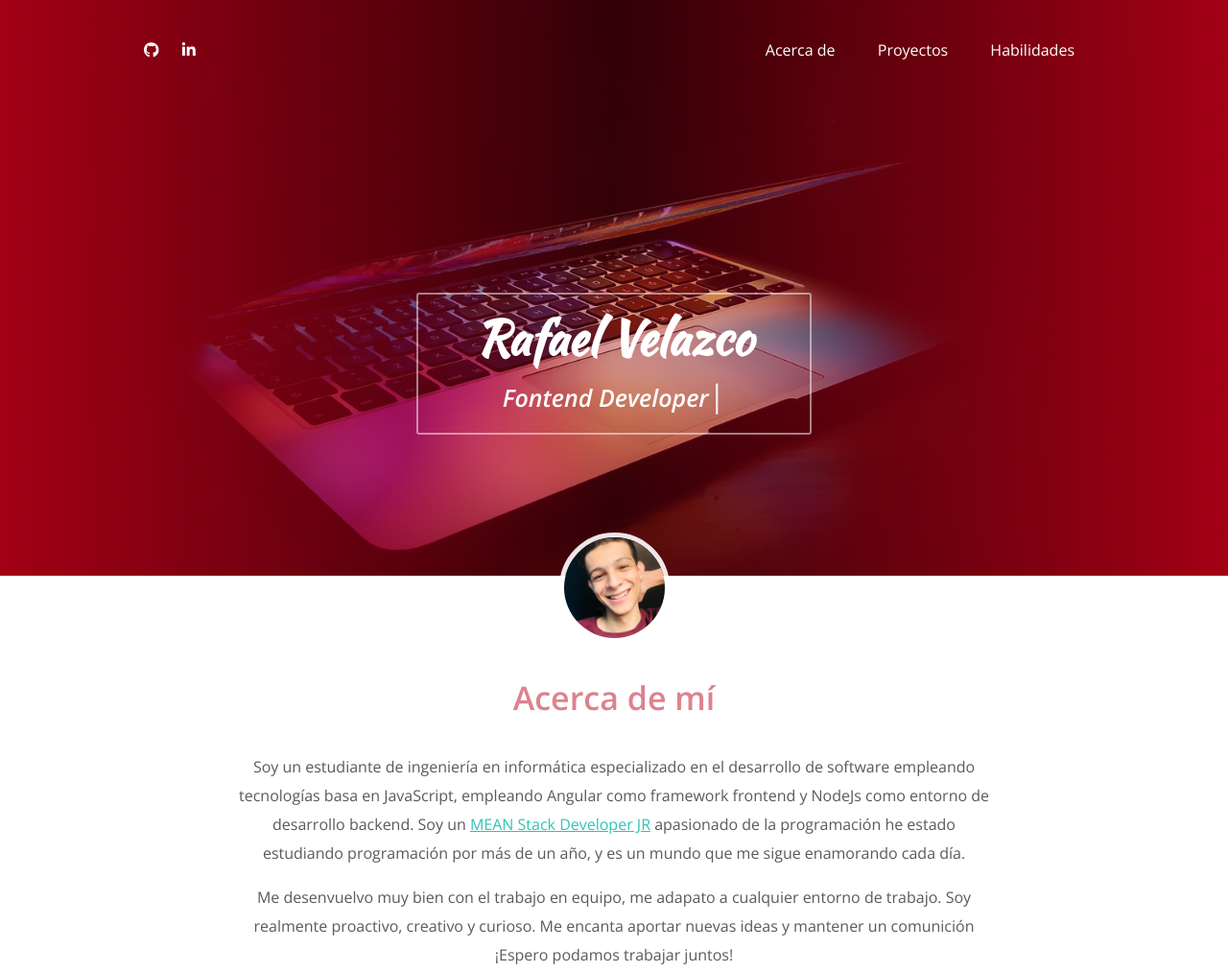
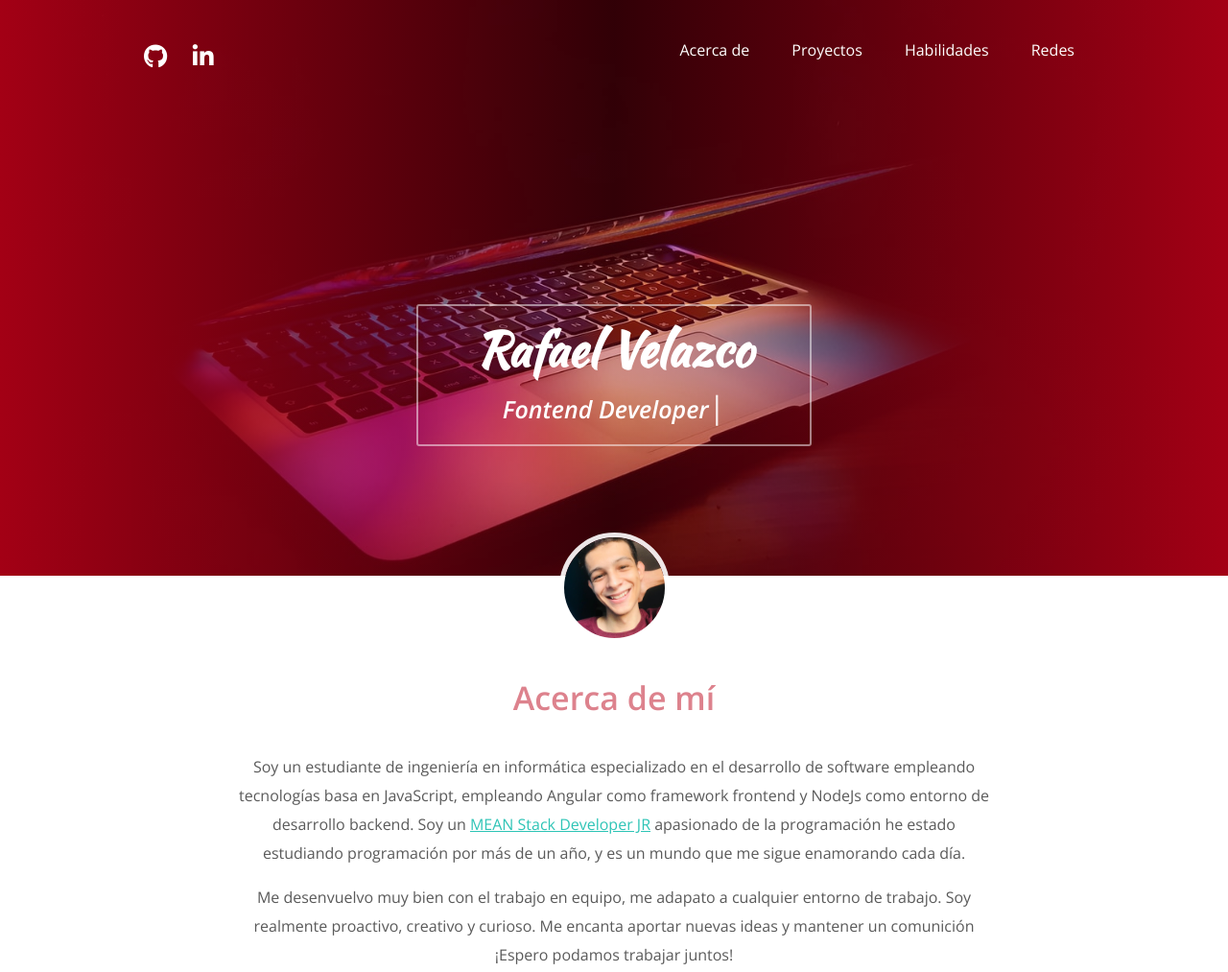
Before and after one commit to rjvelazco/Rafael-Velazco, a plain HTML site: page docs/index.html in a window 1280 px wide. Shown: the top 1013 px of the page at 96% size. Drawn offline with nearby package versions, Linux system fonts and the light colour scheme.

Commit message:
Cambios redes

```diff
--- a/docs/assets/CSS/estilos.css
+++ b/docs/assets/CSS/estilos.css
@@ -52,6 +52,7 @@ header{
 
 header .redes{
     margin: 40px 0px;
+    font-size: 25px;
     text-align:right;
 }
 header .menu{
--- a/docs/index.html
+++ b/docs/index.html
@@ -25,6 +25,7 @@
                         <a href="#acerca-de">Acerca de</a>
                         <a href="#proyectos">Proyectos</a>
                         <a href="#skills">Habilidades</a>
+                        <a href="#redes">Redes</a>
                     </nav>
                 </div>
                 <div class="contenedor-texto">
@@ -40,7 +41,7 @@
                     </div>
                 </div>
             </div>
-            </div>
+        </div>
     </header>
 
     <section class="main">
@@ -190,7 +191,7 @@
                 </div>
             </div>
         </section>
-        <section class="redes-sociales">
+        <section class="redes-sociales" id="redes">
             <div class="contenedor">
                 <a href="https://twitter.com/rjvelazcode" class="twitter"><i class="fa fa-twitter"></i></a>
                 <a href="https://github.com/rjvelazco" class="github"><i class="fa fa-github"></i></a> <!--Github-->
```
